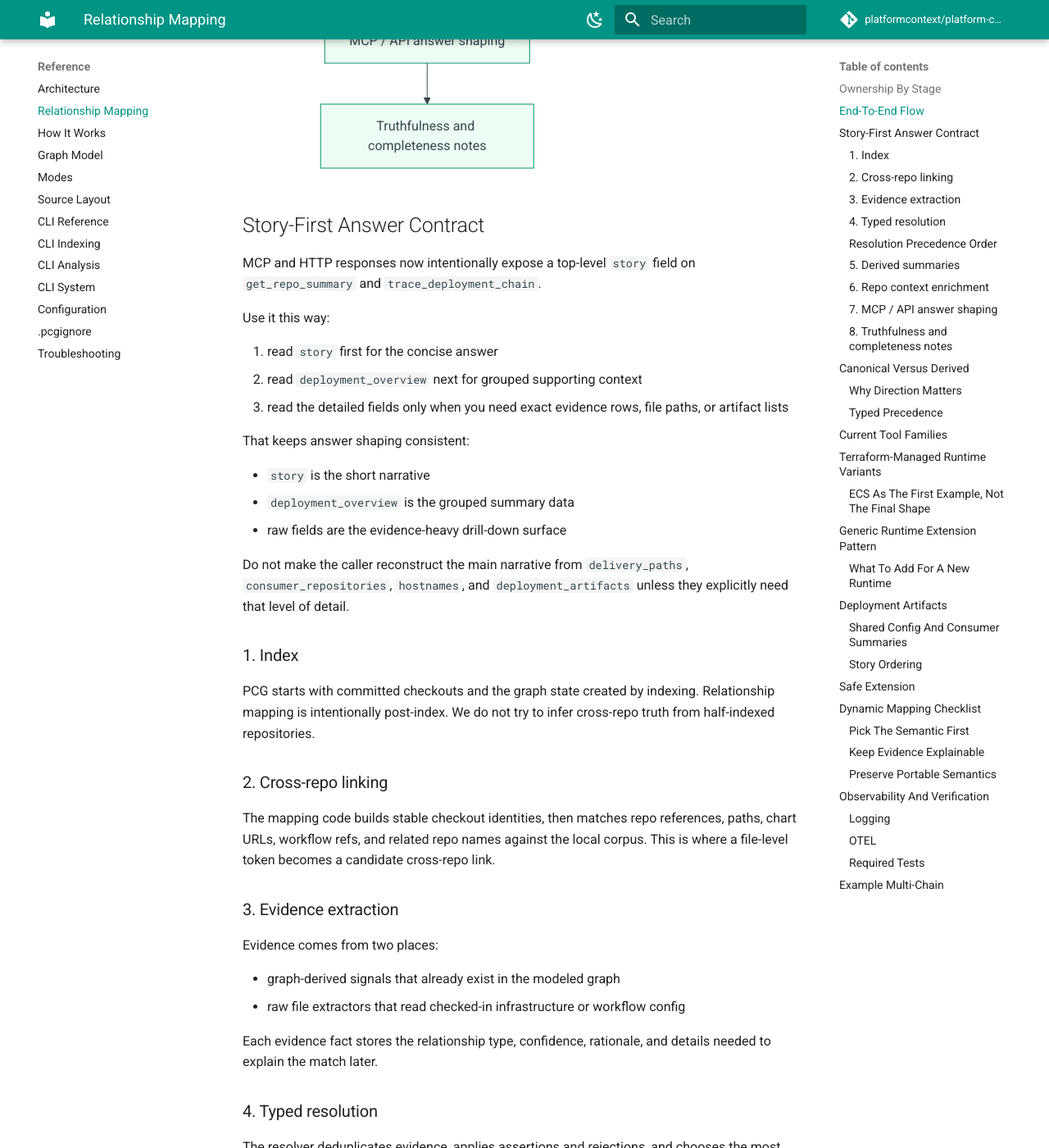
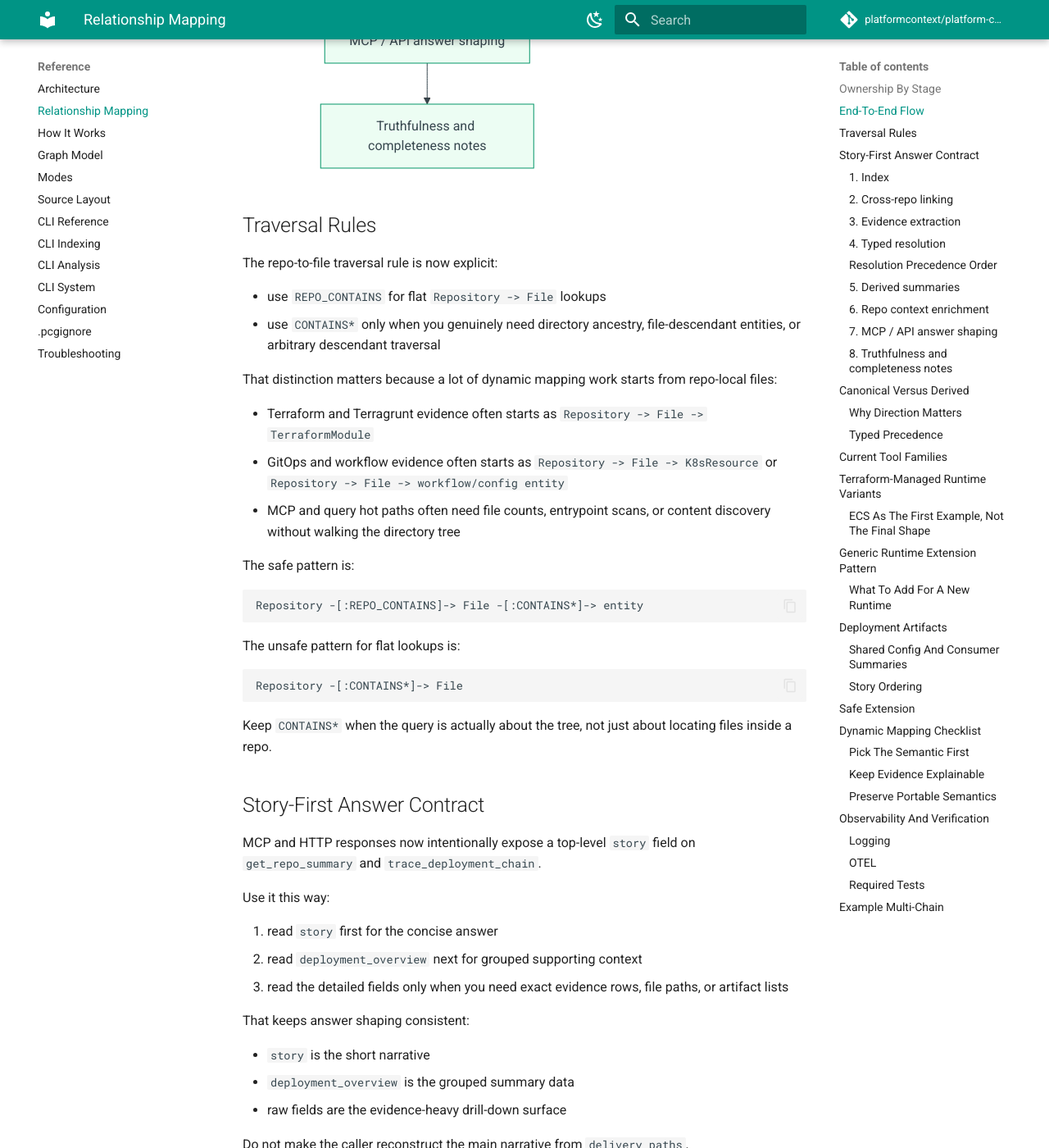
Before and after one commit to platformcontext/platform-context-graph, an MkDocs documentation site: the page built from docs/docs/reference/relationship-mapping.md, in a window 1280 px wide and 1400 px high, scrolled down 2162 px. Shown: the whole window at 82% size. Built offline with MkDocs 1.6.1 and Material for MkDocs 9.7.7, drawn with Linux system fonts in a browser that asks for light colours; comment, search, counter and statistics services are not loaded.

Commit message:
Document REPO_CONTAINS traversal rules

````diff
--- a/docs/docs/reference/relationship-mapping.md
+++ b/docs/docs/reference/relationship-mapping.md
@@ -47,6 +47,33 @@ flowchart TD
     class D,E,F canonical;
     class G,H,I,J derived;
 ```
+
+## Traversal Rules
+
+The repo-to-file traversal rule is now explicit:
+
+- use `REPO_CONTAINS` for flat `Repository -> File` lookups
+- use `CONTAINS*` only when you genuinely need directory ancestry, file-descendant entities, or arbitrary descendant traversal
+
+That distinction matters because a lot of dynamic mapping work starts from repo-local files:
+
+- Terraform and Terragrunt evidence often starts as `Repository -> File -> TerraformModule`
+- GitOps and workflow evidence often starts as `Repository -> File -> K8sResource` or `Repository -> File -> workflow/config entity`
+- MCP and query hot paths often need file counts, entrypoint scans, or content discovery without walking the directory tree
+
+The safe pattern is:
+
+```text
+Repository -[:REPO_CONTAINS]-> File -[:CONTAINS*]-> entity
+```
+
+The unsafe pattern for flat lookups is:
+
+```text
+Repository -[:CONTAINS*]-> File
+```
+
+Keep `CONTAINS*` when the query is actually about the tree, not just about locating files inside a repo.
 
 ## Story-First Answer Contract
 
````
Also changed, not shown: src/platform_context_graph/relationships/README.md.
